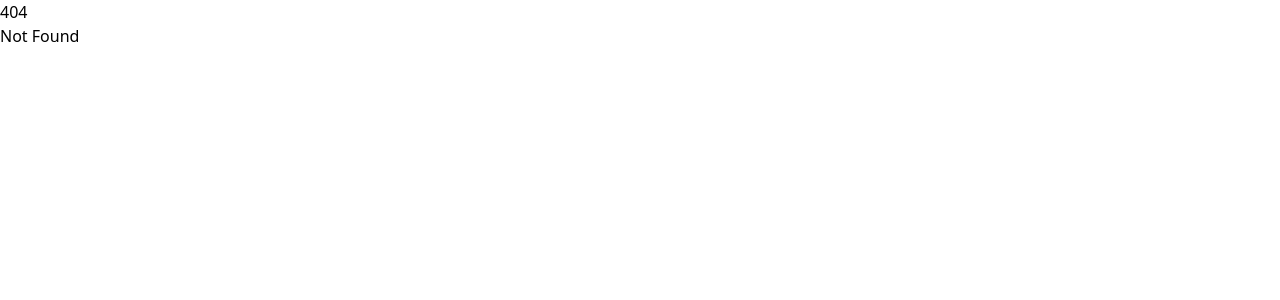
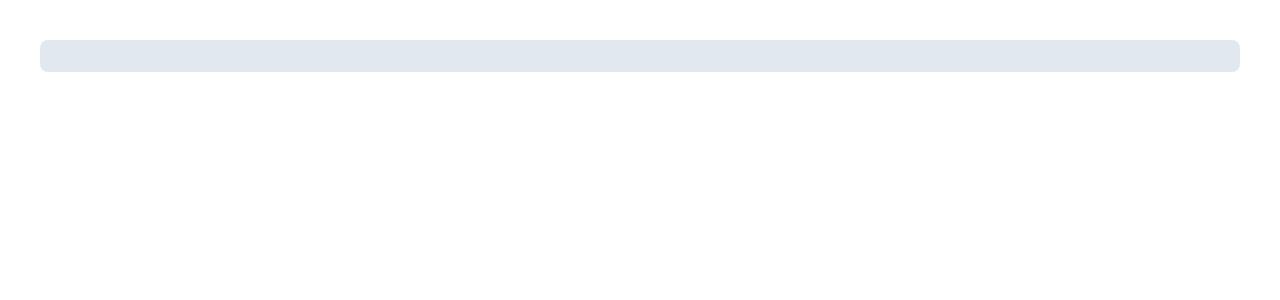
Before and after one commit to kogoome/wis-garden, a SvelteKit app: page /customEditor in a window 1280 px wide. Before the commit this address had no page. Shown: the top 300 px of the page. Built offline with nearby package versions, Linux system fonts and the light colour scheme.

Commit message:
add custom editor

```diff
--- a/src/routes/+page.svelte
+++ b/src/routes/+page.svelte
@@ -6,3 +6,6 @@
 <div class="text-emerald-300 text-lg font-bold">
 	<a href="{base}/codemirror">codemirror</a>
 </div>
+<div class="text-emerald-300 text-lg font-bold">
+	<a href="{base}/customEditor">custom editor</a>
+</div>
--- /dev/null
+++ b/src/routes/customEditor/+page.svelte
@@ -0,0 +1,40 @@
+<script lang="ts">
+	import { onMount } from 'svelte';
+
+	let editor: HTMLDivElement;
+	const content = {};
+	onMount(() => {});
+
+	const keydown = (e: KeyboardEvent) => {
+		if (e.key === 'Enter') {
+			// e.preventDefault();
+		}
+		if (e.key === 'h') {
+			e.preventDefault();
+			const selection = getSelection();
+			const range = selection?.getRangeAt(0);
+			const node = range?.endContainer;
+			const caretPos = range?.endOffset;
+			console.log(caretPos);
+			if (!node || !caretPos) return;
+			range?.setEnd(node, caretPos - 1);
+		}
+		if (e.key === 'l') {
+			e.preventDefault();
+			const selection = getSelection();
+			const range = selection?.getRangeAt(0);
+			const node = range?.endContainer;
+			const caretPos = range?.endOffset;
+			console.log(caretPos);
+			if (!node || !caretPos) return;
+			range.setStart(node, caretPos + 1);
+		}
+	};
+</script>
+
+<div class="w-full h-full p-10">
+	<div class="bg-slate-200 rounded-lg">
+		<!-- svelte-ignore a11y-no-static-element-interactions -->
+		<div contenteditable="true" class="outline-none p-1" on:keydown={keydown} bind:this={editor} />
+	</div>
+</div>
```
